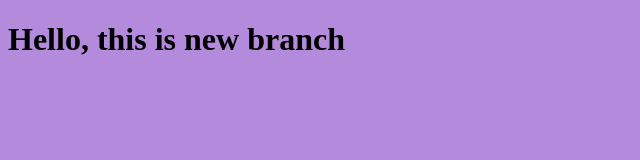
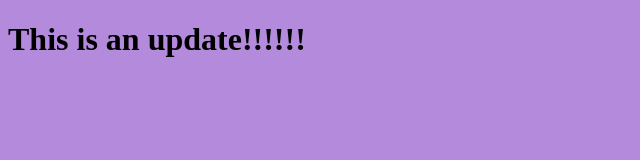
Before and after one commit to hikmatbenaisa/myproject_, a plain HTML site: page index.html in a window 1280 px wide. Shown: the whole page, without its empty margins (0-640 px from the left). Drawn offline with Linux system fonts and the light colour scheme.

Commit message:
edit the html file

```diff
--- a/index.html
+++ b/index.html
@@ -8,7 +8,7 @@
 </head>
 <body>
 
-  <h1>Hello, this is new branch</h1>
+  <h1>This is an update!!!!!!</h1>
   <script src="app.js"> </script>
 </body>
 </html>
```
